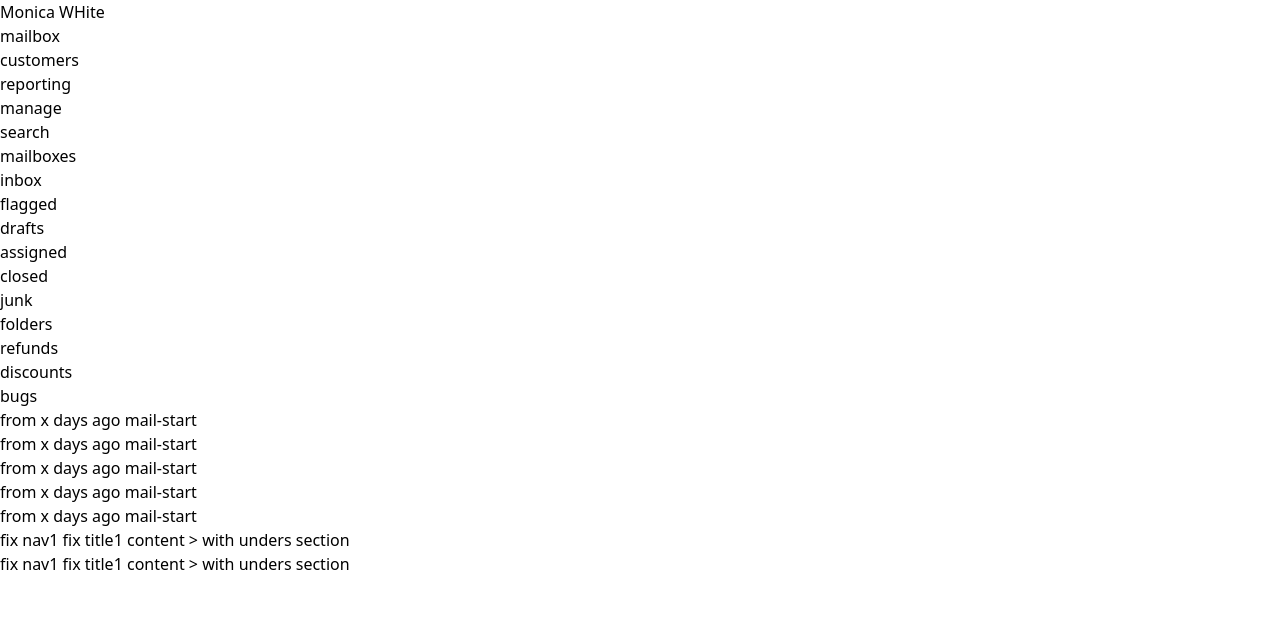
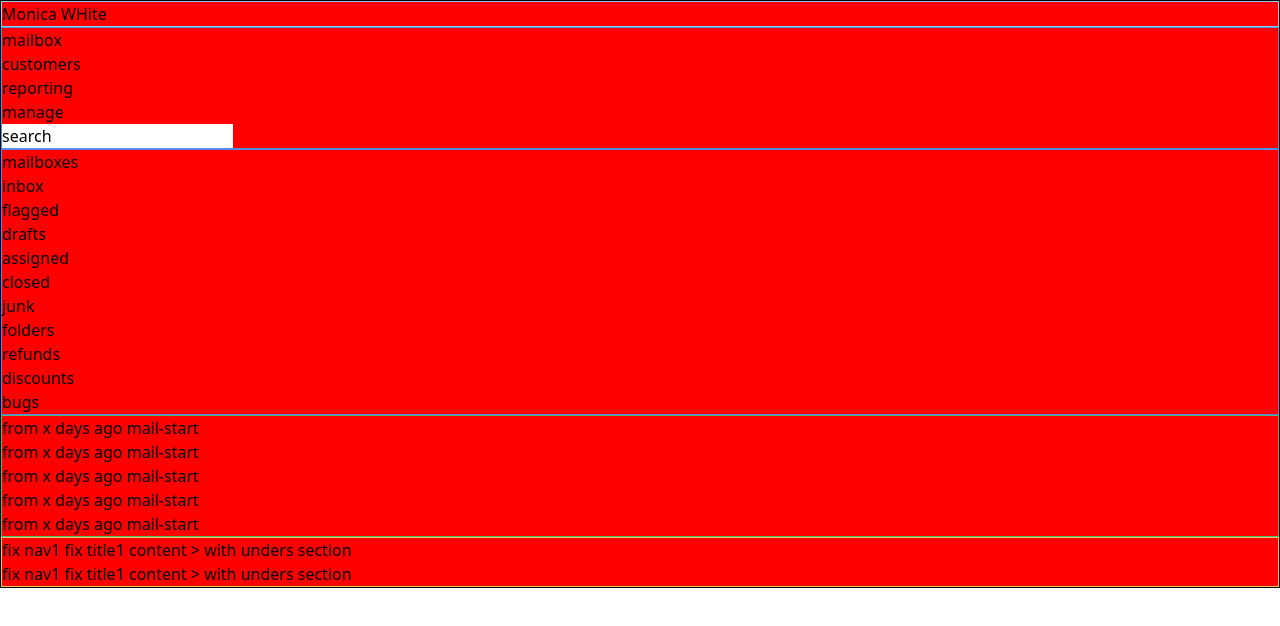
Before and after one commit to magiknono/mailbox-bulma-svelte, a Svelte app: page / in a window 1280 px wide. Shown: the top 626 px of the page. Built offline with nearby package versions, Linux system fonts and the light colour scheme.

Commit message:
add fix to make svelte style tag works

```diff
--- a/rollup.config.js
+++ b/rollup.config.js
@@ -17,7 +17,7 @@ export default {
 		file: 'public/bundle.js'
 	},
 	plugins: [
-		postcss({extract: true}),
+		postcss({extract: "public/tailwind.css"}),
 		svelte({
 			// enable run-time checks when not in production
 			dev: !production,
--- a/src/App.svelte
+++ b/src/App.svelte
@@ -4,20 +4,30 @@
 
 <style>
 
-/* my grid
+/* flexbox
 ===========================
 navuser navoptions navoptions == header
 navfiters listmail contentmail == main
 ===========================
 */
+.container {
+	display:grid;
+	background-color:red;
+}
+
+/* understanding border with tailwind
+=====================================
+border border-color
+
+*/
+
 
 </style>
-
-<div class="container">
+<div class="container border border-black">
 
 <header>
-	<nav class="navuser">Monica WHite</nav>
-	<nav class="navoptions">
+	<nav class="navuser border border-blue-300">Monica WHite</nav>
+	<nav class="navoptions border border-blue-500">
 		<ul>
 			<li>mailbox</li>
 			<li>customers</li>
@@ -29,7 +39,7 @@ navfiters listmail contentmail == main
 </header>
 
 <main>
-	<nav class="navfilters">
+	<nav class="navfilters border border-indigo-500">
 			mailboxes
 			<ul>
 				<li>inbox</li>
@@ -47,7 +57,7 @@ navfiters listmail contentmail == main
 			</ul>
 	</nav>
 
-	<article class="listmail">
+	<article class="listmail border border-green-500">
 		<section>
 		from
 		x days ago
@@ -75,7 +85,7 @@ navfiters listmail contentmail == main
 		</section>
 	</article>
 
-	<article class="contentmail">
+	<article class="contentmail border border-yellow-500">
 		<section>
 		fix nav1
 		fix title1
@@ -89,4 +99,4 @@ navfiters listmail contentmail == main
 	</article>
 </main>
 
-</div>
+ </div>
```
Also changed, not shown: 1 other file (tests, documents, lock files or other folders).
